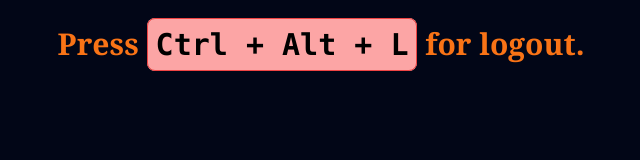
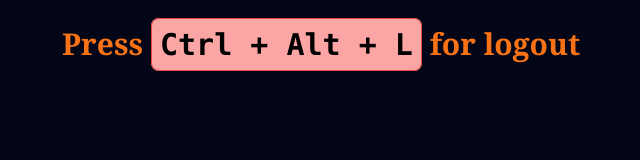
Before and after one commit to sahityagaurav4210/logout, a plain HTML site: page index.html in a window 1280 px wide. Shown: the whole page, without its empty margins (319-959 px from the left). Drawn offline with nearby package versions, Linux system fonts and the light colour scheme.

Commit message:
minor code change

```diff
--- a/index.html
+++ b/index.html
@@ -14,7 +14,7 @@
         <h1 id="message" class="font-serif text-3xl text-orange-500 leading-10 font-semibold">
             Press <code
                 class="p-2 border rounded-lg font-bold border-red-500 text-black bg-red-300">Ctrl + Alt + L</code>
-            for logout.
+            for logout
         </h1>
     </div>
 </body>
```
